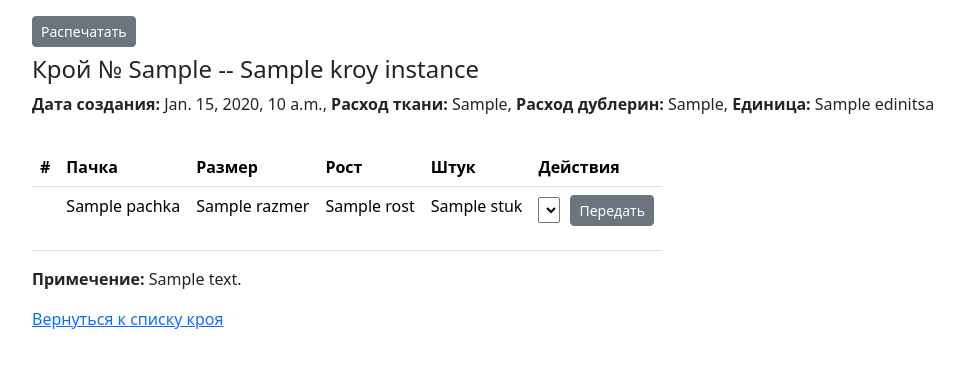
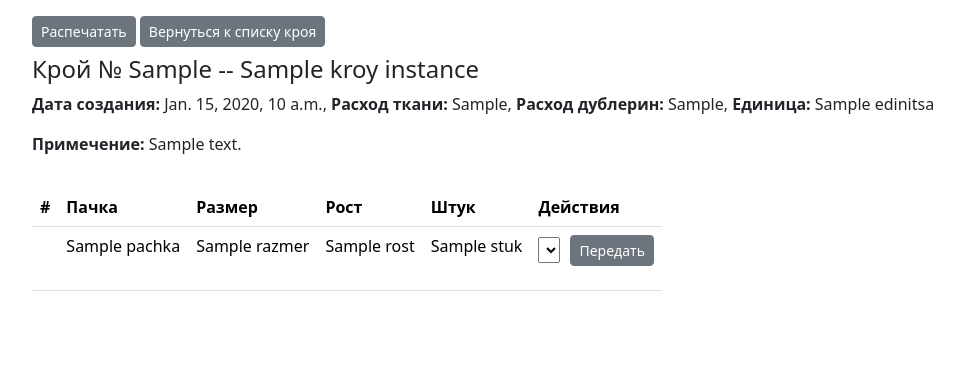
Before and after one commit to nurlanek/ulanlif, a Django app: template ulan/main/templates/main/kroy/kroy_detail_view.html in a window 1280 px wide. Shown: the part 56-424 px from the top of the page, without its empty margins (50-1014 px from the left). Run offline with Django 4.2, Linux system fonts and the light colour scheme; the template is opened without the code that fills it: most values are stand-ins (such as "Sample title", 1, 10 or a date in 2020); lists and menus that the app fills with data are empty; some libraries are stand-ins or nearby versions.

Commit message:
_masterdata update 1

```diff
--- a/ulan/main/templates/main/kroy/kroy_detail_view.html
+++ b/ulan/main/templates/main/kroy/kroy_detail_view.html
@@ -11,12 +11,13 @@
 <div class="container">
 
 <button type="submit" class="btn btn-secondary btn-sm mt-3" onclick="printTable()">Распечатать</button>
-
+<a class="btn  btn-secondary btn-sm mt-3" href="{% url 'kroy-list' %}">Вернуться к списку кроя</a>
 <div id="table-container"  class="">
 <h4 class="mt-2"> Крой № {{ kroy_instance.kroy_no }} -- {{ kroy_instance.name }}</h4>
 <strong> Дата создания:</strong> {{ kroy_instance.created }}, <strong>Расход ткани:</strong> {{ kroy_instance.ras_tkani }},
     <strong>Расход дублерин:</strong> {{ kroy_instance.ras_dublerin }},
     <strong>Единица:</strong> {{ kroy_instance.edinitsa }}</p>
+<p><strong>Примечение:</strong> {{ kroy_instance.description }}</p>
 
         <table class="table caption-top w-auto h-auto">
   <caption> </caption>
@@ -34,7 +35,7 @@
 
 <tbody>
     {% for detail in kroy_details %}
-    <tr class="small-row" style="height: 1px;"> <!-- sadece small-row sınıfı kullanılıyor -->
+    <tr class="small-row"> <!-- sadece small-row sınıfı kullanılıyor -->
         <th scope="row"></th>
         <td>{{ detail.pachka }}</td>
         <td>{{ detail.razmer }}</td>
@@ -58,14 +59,13 @@
     </tr>
     {% empty %}
     <tr>
-        <td colspan="6">Нет доступных позиций.</td> <!-- Tüm sütunları kaplayan bir hücre eklendi -->
+        <td >Нет доступных позиций.</td> <!-- Tüm sütunları kaplayan bir hücre eklendi -->
     </tr>
     {% endfor %}
 </tbody>
 </table>
 
-<p><strong>Примечение:</strong> {{ kroy_instance.description }}</p>
-    <a href="{% url 'kroy-list' %}">Вернуться к списку кроя</a>
+
 
 </div>
 </div>
```
